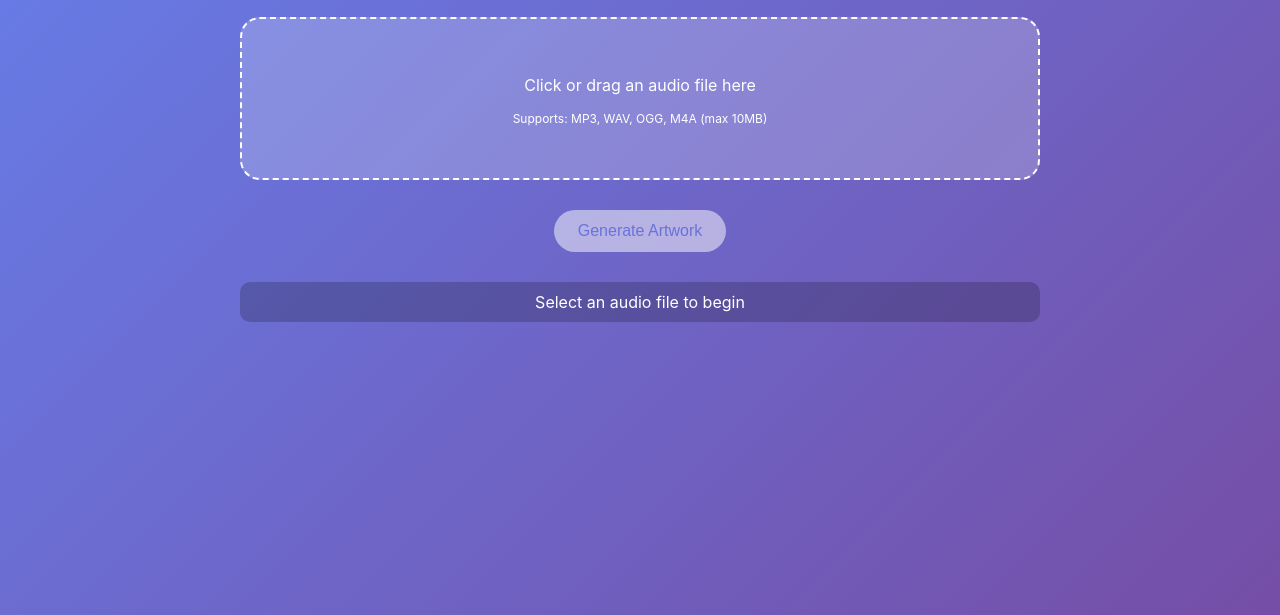
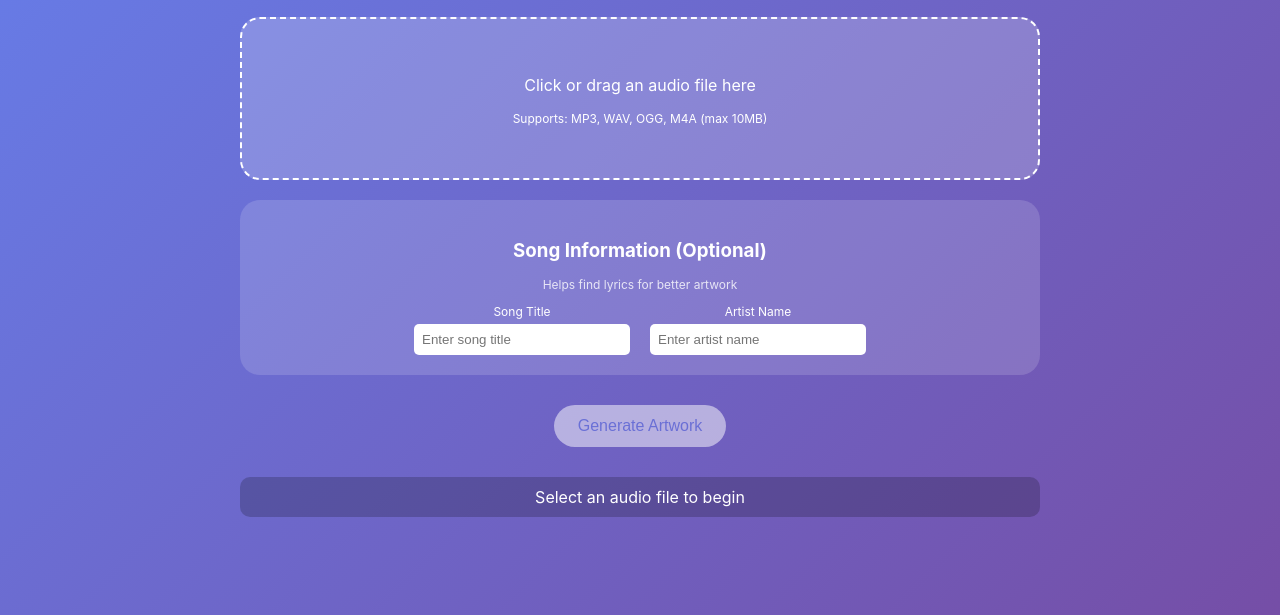
Before and after one commit to AlumiumFoil/projectsynesthesia, a Flask app: page / in a window 1280 px wide. Shown: the part 155-770 px from the top of the page. Run offline with Flask 3, Linux system fonts and the light colour scheme.

Commit message:
lyric analysis added

```diff
--- a/backend/app.py
+++ b/backend/app.py
@@ -4,6 +4,12 @@ from flaskwebgui import FlaskUI
 import os
 import tempfile
 import urllib.parse
+import requests
+import random
+import librosa
+import numpy as np
+import syncedlyrics
+from mutagen import File as MutagenFile
 
 # Initialize Flask app
 app = Flask(__name__)
@@ -16,6 +22,137 @@ def pollinations_gen_img(prompt):
     encoded_prompt = urllib.parse.quote(prompt)
     url = f"https://pollinations.ai/p/{encoded_prompt}?width=512&height=512"
     return url  # Returns a URL to the generated image
+
+def extract_metadata_and_lyrics(audio_path, user_title=None, user_artist=None):
+    """Extract artist and title from audio file metadata or use user input, then fetch lyrics"""
+    try:
+        artist = user_artist
+        title = user_title
+
+        # If user didn't provide info, try to extract from metadata
+        if not artist or not title:
+            # Extract metadata using mutagen
+            audio = MutagenFile(audio_path)
+
+            # Try standard tag formats
+            if hasattr(audio, 'get'):
+                if not artist:
+                    artist = audio.get('artist', [None])[0]
+                if not title:
+                    title = audio.get('title', [None])[0]
+
+            # Handle MP4/M4A tags
+            if not artist and '©ART' in audio:
+                artist = str(audio['©ART'][0])
+            if not title and '©nam' in audio:
+                title = str(audio['©nam'][0])
+
+            # Handle ID3 tags (MP3 format)
+            if not artist and 'TPE1' in audio:
+                artist = str(audio['TPE1'].text[0])
+            if not title and 'TIT2' in audio:
+                title = str(audio['TIT2'].text[0])
+
+        # If we have either title or artist, try to fetch lyrics
+        if title or artist:
+            print(f"Searching lyrics - Artist: {artist}, Title: {title}")
+            return fetch_lyrics_from_title_artist(title, artist)
+        else:
+            print("No title or artist found for lyrics search")
+            return ""
+
+    except Exception as e:
+        print(f"Metadata extraction failed: {e}")
+        return ""
+
+
+def extract_keywords_from_lyrics(lyrics):
+    """Extract key themes, emotions, and imagery from lyrics using keyword extraction"""
+    if not lyrics or len(lyrics.strip()) < 20:
+        return ""
+
+    try:
+        # Common words to ignore (stopwords)
+        stopwords = {'the', 'and', 'to', 'of', 'a', 'in', 'is', 'it', 'you', 'that',
+                     'was', 'for', 'on', 'are', 'with', 'as', 'i', 'be', 'this', 'have',
+                     'from', 'at', 'by', 'not', 'but', 'what', 'all', 'were', 'when',
+                     'your', 'can', 'said', 'there', 'use', 'an', 'each', 'which', 'she',
+                     'do', 'how', 'their', 'if', 'will', 'up', 'other', 'about', 'out',
+                     'many', 'then', 'them', 'these', 'so', 'some', 'her', 'would', 'make',
+                     'like', 'him', 'into', 'time', 'has', 'look', 'two', 'more', 'write',
+                     'go', 'see', 'number', 'no', 'way', 'could', 'people', 'than', 'first',
+                     'water', 'been', 'call', 'who', 'oil', 'its', 'now', 'find', 'long',
+                     'down', 'day', 'did', 'get', 'come', 'made', 'may', 'part'}
+
+        # Convert to lowercase and split into words
+        words = lyrics.lower().split()
+
+        # Filter out stopwords and short words, count frequencies
+        word_freq = {}
+        for word in words:
+            # Remove punctuation
+            clean_word = word.strip('.,!?;:()[]\'"')
+            if len(clean_word) > 3 and clean_word not in stopwords:
+                word_freq[clean_word] = word_freq.get(clean_word, 0) + 1
+
+        # Get top 8-10 keywords
+        sorted_words = sorted(word_freq.items(), key=lambda x: x[1], reverse=True)
+        top_keywords = [word for word, count in sorted_words[:10] if len(word) > 3]
+
+        # Also look for emotional indicator words
+        emotion_words = {
+            'love', 'happy', 'sad', 'cry', 'pain', 'joy', 'heart', 'broken',
+            'dream', 'night', 'light', 'dark', 'fire', 'rain', 'sun', 'moon',
+            'star', 'angel', 'demon', 'heaven', 'hell', 'free', 'lost', 'found'
+        }
+
+        emotions_found = [word for word in words if word in emotion_words]
+
+        # Combine keywords and unique emotions
+        all_keywords = list(set(top_keywords + emotions_found[:3]))
+
+        if all_keywords:
+            keyword_string = ", ".join(all_keywords[:8])
+            print(f"Extracted keywords: {keyword_string}")
+            return keyword_string
+        else:
+            return ""
+
+    except Exception as e:
+        print(f"Keyword extraction failed: {e}")
+        return ""
+
+def fetch_lyrics_from_title_artist(title, artist):
+    """Fetch lyrics using song title and artist name with syncedlyrics"""
+    if not title and not artist:
+        return ""
+
+    try:
+        # Build search query
+        if title and artist:
+            search_query = f"{title} {artist}"
+        elif title:
+            search_query = title
+        else:
+            search_query = artist
+
+        print(f"Searching syncedlyrics with query: {search_query}")
+        lyrics = syncedlyrics.search(search_query)
+
+        if lyrics:
+            print(f"Successfully fetched lyrics ({len(lyrics)} characters)")
+            # Clean LRC timestamps if present
+            import re
+            plain_lyrics = re.sub(r'\[\d{2}:\d{2}\.\d{2}\]', '', lyrics)
+            plain_lyrics = re.sub(r'\n\s*\n', '\n', plain_lyrics).strip()
+            return plain_lyrics
+        else:
+            print("No lyrics found for this query")
+            return ""
+
+    except Exception as e:
+        print(f"Lyrics fetch failed: {e}")
+        return ""
 
 # Home page route
 @app.route('/')
@@ -30,19 +167,15 @@ def health_check():
 # Audio processing endpoint (placeholder for now)
 @app.route('/api/generate', methods=['POST'])
 def generate_art():
-    import librosa
-    import numpy as np
-    import tempfile
-    import os
-    import urllib.parse
-    import requests
-    import random
-
     # Receive audio file from frontend
     if 'audio' not in request.files:
         return jsonify({'success': False, 'message': 'No audio file provided'})
 
     audio_file = request.files['audio']
+
+    # Get optional user inputs
+    user_title = request.form.get('song_title', '')
+    user_artist = request.form.get('song_artist', '')
 
     # Save temporarily
     with tempfile.NamedTemporaryFile(delete=False, suffix='.wav') as tmp:
@@ -92,6 +225,26 @@ def generate_art():
         dominant_chroma = np.argmax(np.mean(chroma, axis=1))  # Which note is strongest
 
         # =============================================
+
+        print("Attempting to extract lyrics from audio file...")
+        lyrics_text = ""
+        keywords = ""
+        lyrics_source = None
+
+        # Get lyrics using user input (if provided) or file metadata
+        print("Attempting to extract lyrics...")
+        lyrics_text = extract_metadata_and_lyrics(temp_path, user_title, user_artist)
+        if lyrics_text:
+            lyrics_source = "user_input" if (user_title or user_artist) else "metadata"
+            print(f"Lyrics found via {lyrics_source}")
+            keywords = extract_keywords_from_lyrics(lyrics_text)
+            if keywords:
+                print(f"Extracted keywords: {keywords}")
+        else:
+            print("No lyrics found for this audio file")
+
+        # =============================================
+
         # Map audio features to visual descriptions
         # Tempo mapping
         if tempo > 120:
@@ -165,13 +318,14 @@ def generate_art():
         # =============================================
 
         # Build the prompt
-        prompt = f"Abstract album art, {mood}, {colors}, {texture}, {intensity}, {rolloff_desc}, {bandwidth_desc}, {flatness_desc}, {chroma_color} tones, {texture_detail}, digital art, masterpiece, absurdres, high quality"
-        print(f"Generated prompt: {prompt}")  # DEBUGGING
+        if keywords:
+            prompt = f"Abstract album art, evoking feelings and themes of {keywords}, {mood}, {colors}, {texture}, {intensity}, {rolloff_desc}, {bandwidth_desc}, {flatness_desc}, {chroma_color} tones, {texture_detail}, digital art, masterpiece, absurdres, high quality"
+            print(f"Keywords: {keywords}")
+        else:
+            prompt = f"Abstract album art, {mood}, {colors}, {texture}, {intensity}, {rolloff_desc}, {bandwidth_desc}, {flatness_desc}, {chroma_color} tones, {texture_detail}, digital art, masterpiece, absurdres, high quality"
         print(f"Features - Tempo: {tempo:.1f}, Centroid: {avg_centroid:.0f}, ZCR: {avg_zcr:.3f}, Volume: {avg_volume:.3f}")
 
         # Generate image
-        import random
-
         encoded_prompt = urllib.parse.quote(prompt)
 
         # Generate random seed
@@ -202,6 +356,9 @@ def generate_art():
                 'zcr': round(avg_zcr, 3),
                 'volume': round(avg_volume, 3)
             },
+            'has_lyrics': bool(lyrics_text),
+            'keywords': keywords if keywords else None,
+            'lyrics_source': lyrics_source,
             'prompt': prompt
         })
 
--- a/backend/requirements.txt
+++ b/backend/requirements.txt
@@ -6,3 +6,5 @@ numpy==1.24.3
 scipy==1.11.4
 requests==2.31.0
 python-dotenv==1.0.0
+mutagen==1.47.0
+syncedlyrics==1.0.1
--- a/backend/templates/index.html
+++ b/backend/templates/index.html
@@ -95,6 +95,24 @@
 
         <div class="file-info" id="fileInfo"></div>
 
+        <div style="background: rgba(255, 255, 255, 0.15); border-radius: 20px; padding: 20px; margin: 20px 0;">
+            <h3 style="margin-bottom: 15px;">Song Information (Optional)</h3>
+            <p style="font-size: 12px; opacity: 0.8;">Helps find lyrics for better artwork</p>
+
+            <div style="display: flex; gap: 20px; flex-wrap: wrap; justify-content: center;">
+                <div>
+                    <label style="display: block; font-size: 12px; margin-bottom: 5px;">Song Title</label>
+                    <input type="text" id="songTitle" placeholder="Enter song title"
+                        style="padding: 8px; border-radius: 5px; border: none; width: 200px;">
+                </div>
+                <div>
+                    <label style="display: block; font-size: 12px; margin-bottom: 5px;">Artist Name</label>
+                    <input type="text" id="songArtist" placeholder="Enter artist name"
+                        style="padding: 8px; border-radius: 5px; border: none; width: 200px;">
+                </div>
+            </div>
+        </div>
+
         <button id="generateBtn" disabled>Generate Artwork</button>
 
         <div class="status" id="status">Select an audio file to begin</div>
@@ -179,6 +197,17 @@
             const formData = new FormData();
             formData.append('audio', currentFile);
 
+            // Get optional song info from user inputs
+            const songTitleValue = document.getElementById('songTitle').value.trim();
+            const songArtistValue = document.getElementById('songArtist').value.trim();
+
+            if (songTitleValue) {
+                formData.append('song_title', songTitleValue);
+            }
+            if (songArtistValue) {
+                formData.append('song_artist', songArtistValue);
+            }
+
             try {
                 const response = await fetch('/api/generate', {
                     method: 'POST',
@@ -196,6 +225,17 @@
                         img.style.boxShadow = '0 10px 40px rgba(0,0,0,0.2)';
 
                         img.onload = () => {
+                            let lyricsStatus = '';
+                            if (data.keywords) {
+                                lyricsStatus = `<div class="features" style="margin-top: 10px;">
+                                                    Lyrics keywords: ${data.keywords}
+                                                </div>`;
+                            } else if (data.has_lyrics === false) {
+                                lyricsStatus = `<div class="features" style="margin-top: 10px;">
+                                                    No lyrics found - using audio-only analysis
+                                                </div>`;
+                            }
+
                             statusDiv.innerHTML = `
                                 Artwork generated successfully
                                 <div class="features">
```
